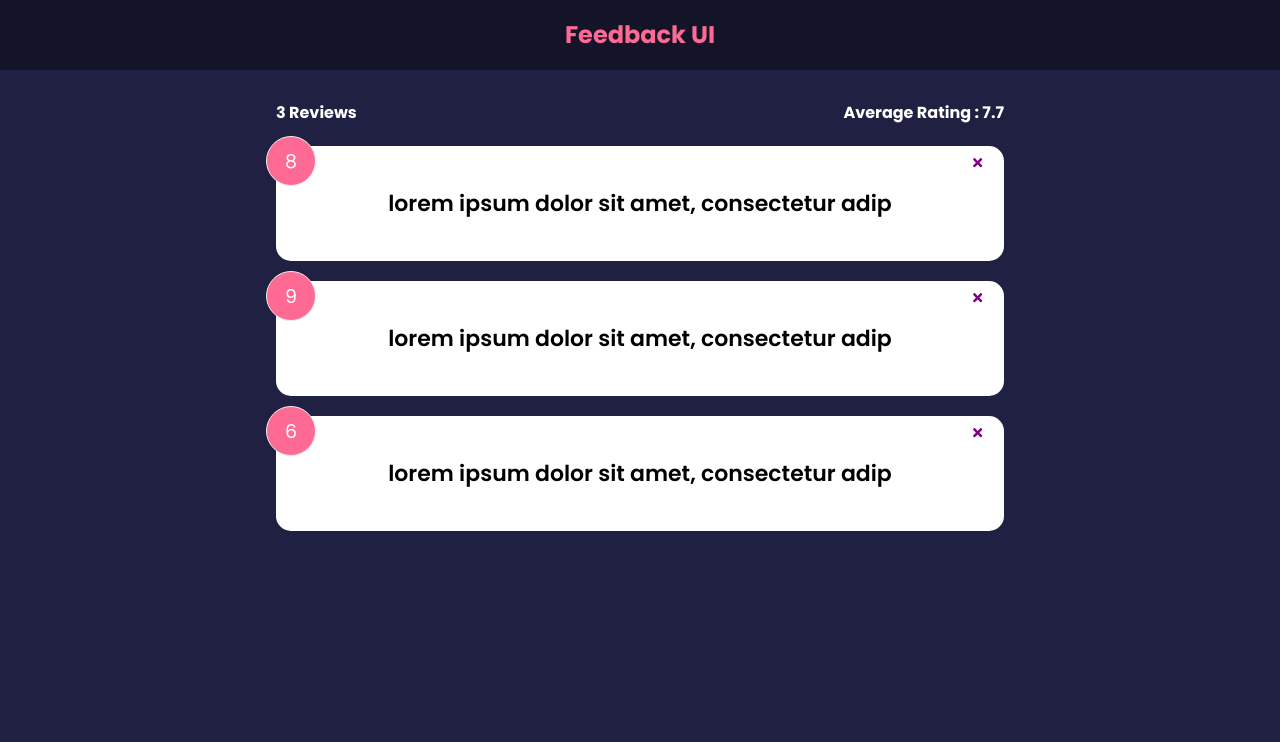
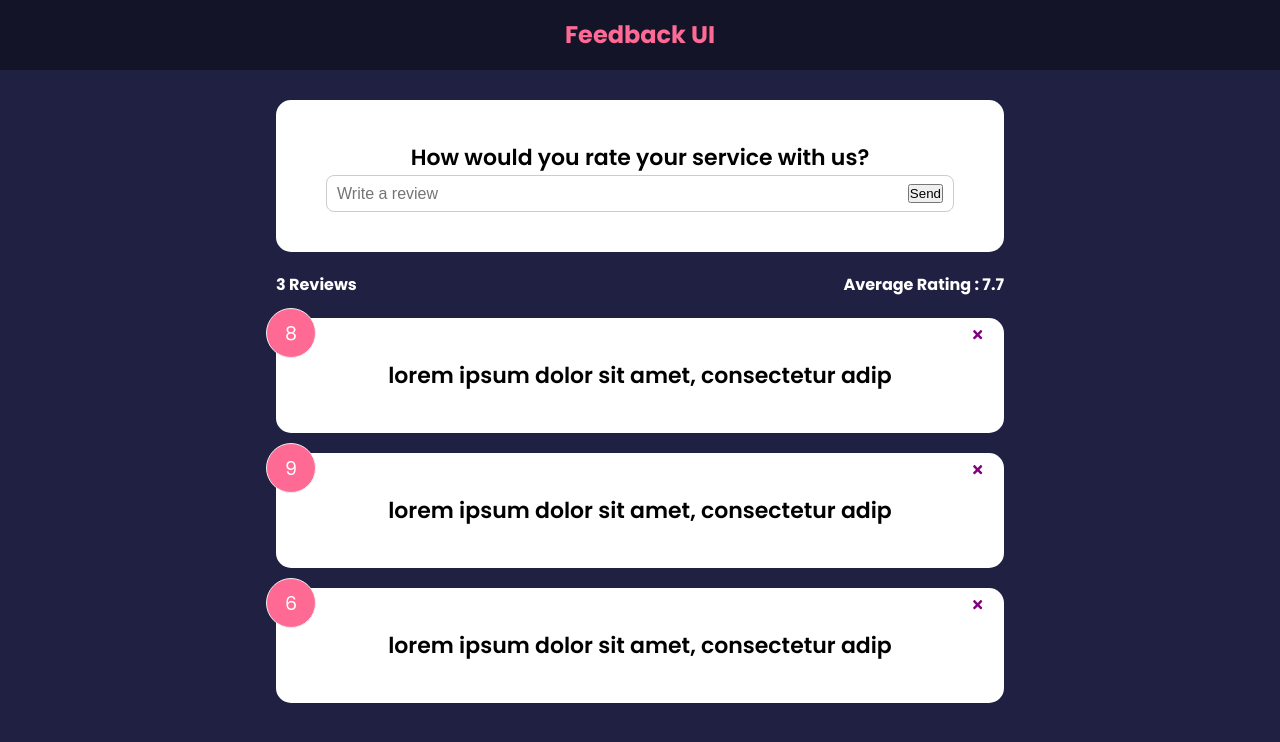
Before and after one commit to Eshwar17/Feedback-App, a React (Create React App) app: page / in a window 1280 px wide. Shown: the top 742 px of the page. Built offline with nearby package versions, Linux system fonts and the light colour scheme.

Commit message:
Created FeedbackForm component and added a input field into it

```diff
--- a/src/App.js
+++ b/src/App.js
@@ -4,6 +4,7 @@
 import FeedbackData from "./data/FeedbackData";
 import FeedbackStats from "./components/FeedbackStats";
 import './index.css';
+import FeedbackForm from "./components/FeedbackForm";
 
 function App() {
    const [feedback, setFeedback] = useState(FeedbackData);
@@ -15,6 +16,7 @@
         <>
             <Header text='Feedback UI' />
             <div className="container">
+                <FeedbackForm />
                 <FeedbackStats feedback={feedback}/>
                 <FeedbackList feedback={feedback} handleDelete={deleteFunction}/>
             </div>
--- /dev/null
+++ b/src/components/FeedbackForm.jsx
@@ -0,0 +1,23 @@
+import React, {useState} from 'react'
+import Card from './shared/Card'
+
+function FeedbackForm() {
+    const [text, setText] = useState('');
+
+    const handleTextChange = (event) => {
+        setText(event.target.value);
+    }
+  return (
+    <Card>
+      <form>
+        <h2>How would you rate your service with us?</h2>
+        <div className='input-group'>
+            <input onChange={handleTextChange} type="text" value={text} placeholder='Write a review' />
+            <button type='submit'>Send</button>
+        </div>
+      </form>
+    </Card>
+  )
+}
+
+export default FeedbackForm
```
